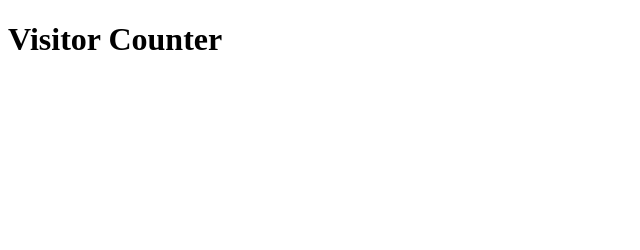
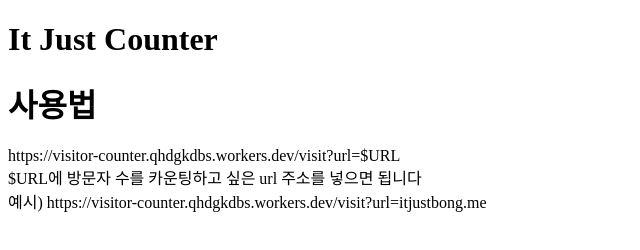
Before and after one commit to itjustbong/itjustcounter, a website: page src/index.html in a window 1280 px wide. Shown: the whole page, without its empty margins (0-640 px from the left). Drawn offline with Linux system fonts and the light colour scheme.

Commit message:
📝 html 업데이트

```diff
--- a/src/index.html
+++ b/src/index.html
@@ -4,9 +4,17 @@
     <meta charset="UTF-8" />
     <meta http-equiv="X-UA-Compatible" content="IE=edge" />
     <meta name="viewport" content="width=device-width, initial-scale=1.0" />
-    <title>Visitor Counter</title>
+    <title>it just counter</title>
   </head>
   <body>
-    <h1>Visitor Counter</h1>
+    <h1>It Just Counter</h1>
+
+    <h1>사용법</h1>
+
+    <div>https://visitor-counter.qhdgkdbs.workers.dev/visit?url=$URL</div>
+    <div>$URL에 방문자 수를 카운팅하고 싶은 url 주소를 넣으면 됩니다</div>
+    <div>
+      예시) https://visitor-counter.qhdgkdbs.workers.dev/visit?url=itjustbong.me
+    </div>
   </body>
 </html>
```
